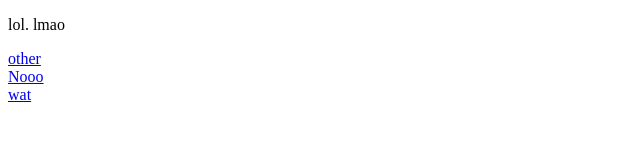
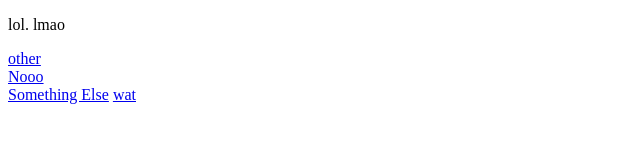
Before and after one commit to FantasyDragon14/testing_site-webpage, a plain HTML site: page index.html in a window 1280 px wide. Shown: the whole page, without its empty margins (0-640 px from the left). Drawn offline with Linux system fonts and the light colour scheme.

Commit message:
heeeeeeeeeeeee

```diff
--- a/index.html
+++ b/index.html
@@ -7,6 +7,7 @@
         <p>lol. lmao</p>
         <a href="other">other</a><br>
         <a href="other/no.html">Nooo</a><br>
+        <a href="other/something else.html">Something Else</a>
         <a href="other/what">wat</a><br>
     </body>
 </html>
```
